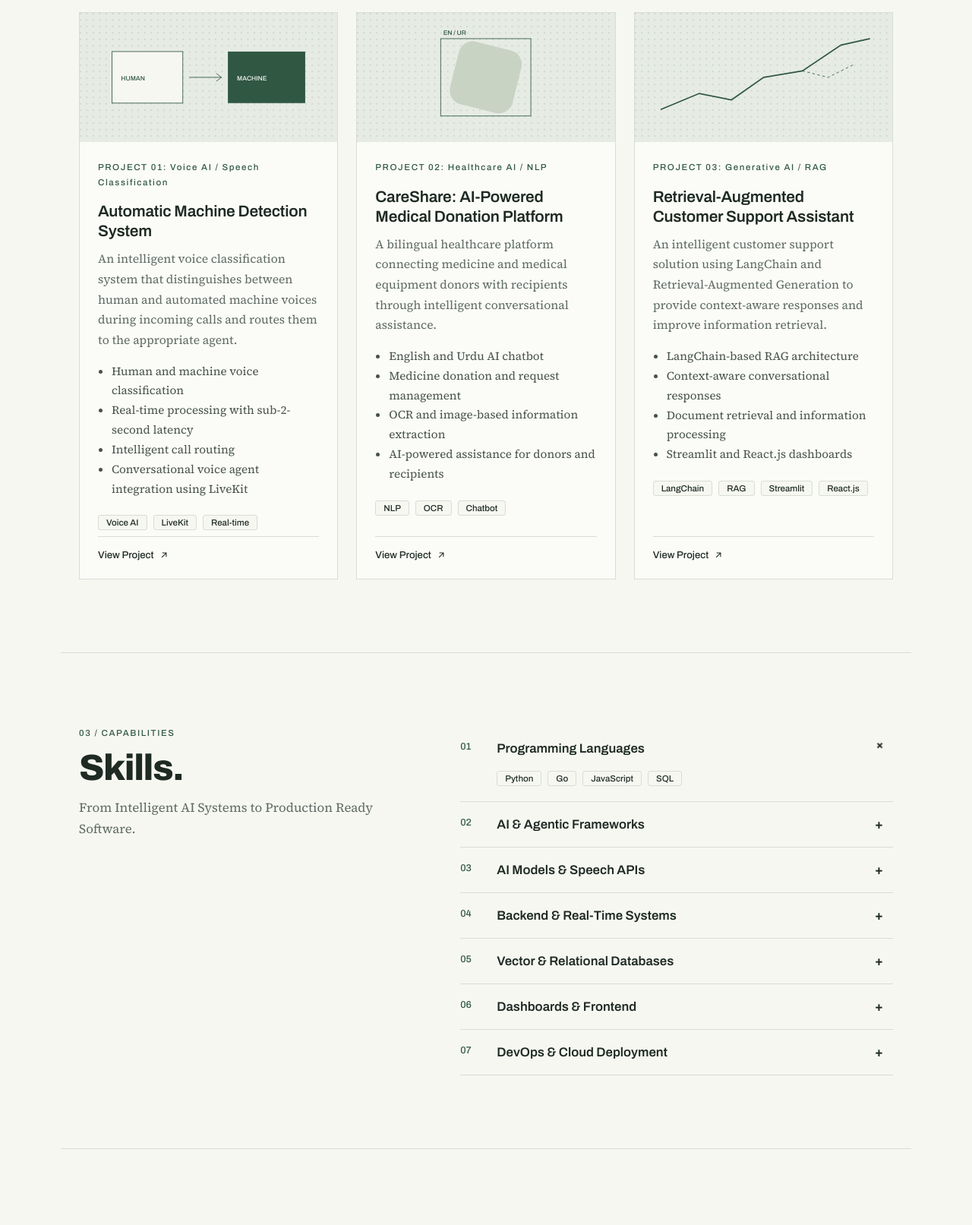
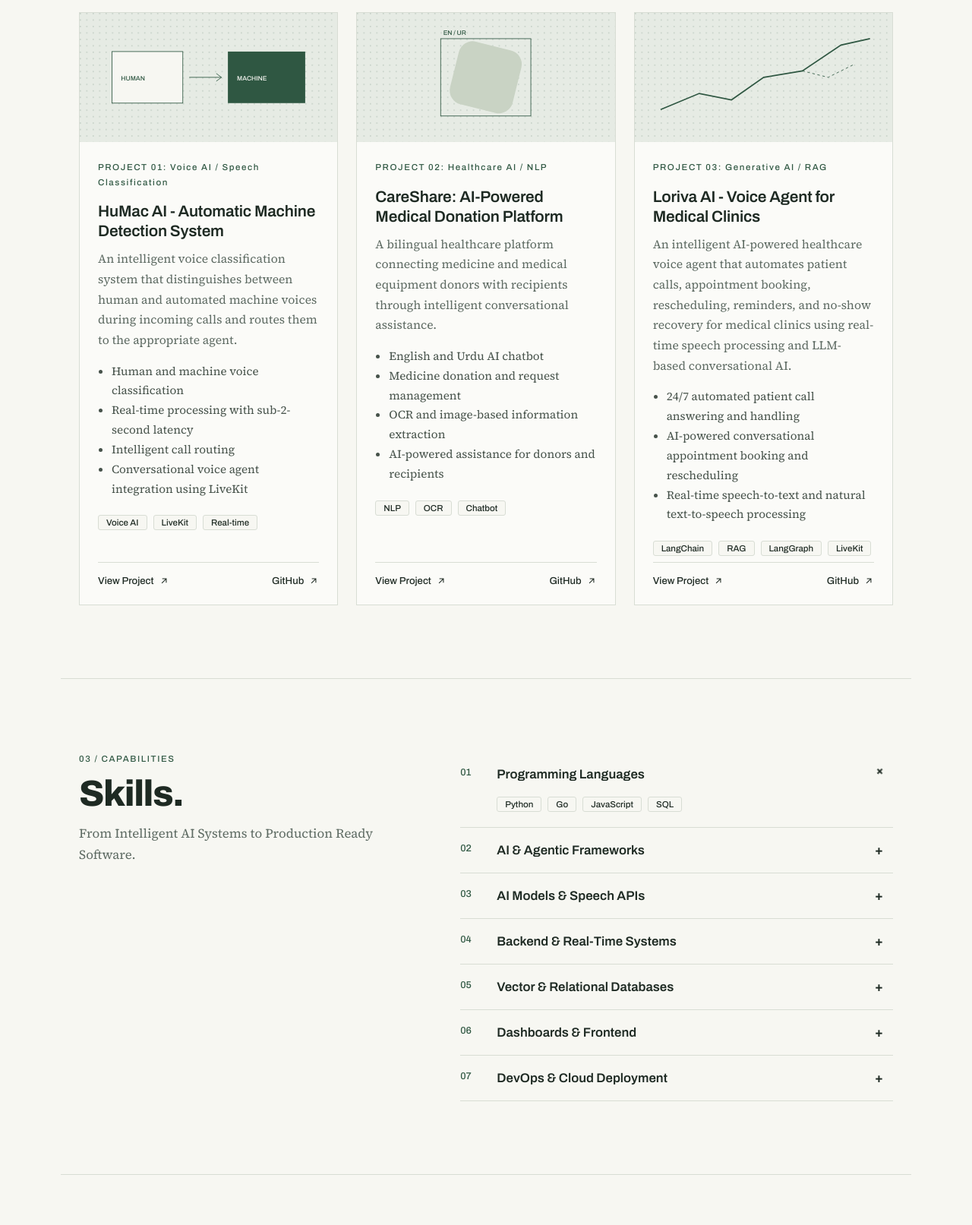
Before and after one commit to SyedArhumHussain/portfolio, a PHP site: page / in a window 1280 px wide. Shown: the part 1763-3376 px from the top of the page at 76% size. Run offline with PHP 8.4, Linux system fonts and the light colour scheme.

Commit message:
Loriva AI: trim bullet points

```diff
--- a/config/config.php
+++ b/config/config.php
@@ -20,18 +20,18 @@ $mail = ['to' => $site['email'], 'from' => 'no-reply@' . ($_SERVER['SERVER_NAME'
 
 // Leave a URL empty until you have the real link; the button then shows as unavailable.
 $projects = [
- ['n'=>'01','cat'=>'Voice AI / Speech Classification','title'=>'Automatic Machine Detection System','art'=>'amd',
+ ['n'=>'01','cat'=>'Voice AI / Speech Classification','title'=>'HuMac AI - Automatic Machine Detection System','art'=>'amd',
   'desc'=>'An intelligent voice classification system that distinguishes between human and automated machine voices during incoming calls and routes them to the appropriate agent.',
   'points'=>['Human and machine voice classification','Real-time processing with sub-2-second latency','Intelligent call routing','Conversational voice agent integration using LiveKit'],
-  'tags'=>['Voice AI','LiveKit','Real-time'],'view'=>'https://github.com/SyedArhumHussain/AMD-Automatic-Machine-Detection-System','github'=>'https://github.com/SyedArhumHussain/AMD-Automatic-Machine-Detection-System'],
+  'tags'=>['Voice AI','LiveKit','Real-time'],'view'=>'https://darkorchid-oryx-603426.hostingersite.com/','github'=>'https://github.com/SyedArhumHussain/AMD-Automatic-Machine-Detection-System'],
  ['n'=>'02','cat'=>'Healthcare AI / NLP','title'=>'CareShare: AI-Powered Medical Donation Platform','art'=>'care',
   'desc'=>'A bilingual healthcare platform connecting medicine and medical equipment donors with recipients through intelligent conversational assistance.',
   'points'=>['English and Urdu AI chatbot','Medicine donation and request management','OCR and image-based information extraction','AI-powered assistance for donors and recipients'],
   'tags'=>['NLP','OCR','Chatbot'],'view'=>'https://green-locust-531594.hostingersite.com/','github'=>'https://github.com/SyedArhumHussain/CareShare-AI'],
- ['n'=>'03','cat'=>'Generative AI / RAG','title'=>'Retrieval-Augmented Customer Support Assistant','art'=>'rag',
-  'desc'=>'An intelligent customer support solution using LangChain and Retrieval-Augmented Generation to provide context-aware responses and improve information retrieval.',
-  'points'=>['LangChain-based RAG architecture','Context-aware conversational responses','Document retrieval and information processing','Streamlit and React.js dashboards'],
-  'tags'=>['LangChain','RAG','Streamlit','React.js'],'view'=>'https://github.com/SyedArhumHussain/Voice-Agent','github'=>'https://github.com/SyedArhumHussain/Voice-Agent'],
+ ['n'=>'03','cat'=>'Generative AI / RAG','title'=>'Loriva AI - Voice Agent for Medical Clinics','art'=>'rag',
+  'desc'=>'An intelligent AI-powered healthcare voice agent that automates patient calls, appointment booking, rescheduling, reminders, and no-show recovery for medical clinics using real-time speech processing and LLM-based conversational AI.',
+  'points'=>['24/7 automated patient call answering and handling','AI-powered conversational appointment booking and rescheduling','Real-time speech-to-text and natural text-to-speech processing'],
+  'tags'=>['LangChain','RAG','LangGraph','LiveKit'],'view'=>'https://sweet-slategray-hyena-67.hostingersite.com/','github'=>'https://github.com/SyedArhumHussain/Voice-Agent'],
 ];
 $skills = [
  'Programming Languages'=>['Python','Go','JavaScript','SQL'],
--- a/includes/projects.php
+++ b/includes/projects.php
@@ -19,7 +19,7 @@ function art($k){
         <ul class="pts"><?php foreach($p['points'] as $x): ?><li><?= e($x) ?></li><?php endforeach; ?></ul>
         <ul class="tags"><?php foreach($p['tags'] as $t): ?><li><?= e($t) ?></li><?php endforeach; ?></ul>
         <div class="foot">
-          <?php foreach(['view'=>'View Project'] as $k=>$l):
+          <?php foreach(['view'=>'View Project','github'=>'GitHub'] as $k=>$l):
             if($p[$k]): ?><a href="<?= e($p[$k]) ?>" target="_blank" rel="noopener noreferrer"><?= $l ?> <?= arrow() ?></a>
             <?php else: ?><span class="off" aria-disabled="true" title="Link not configured yet (config/config.php)"><?= $l ?> (link pending)</span><?php endif; endforeach; ?>
         </div>
```
Also changed, not shown: CLAUDE.md (+1 -1 lines).
